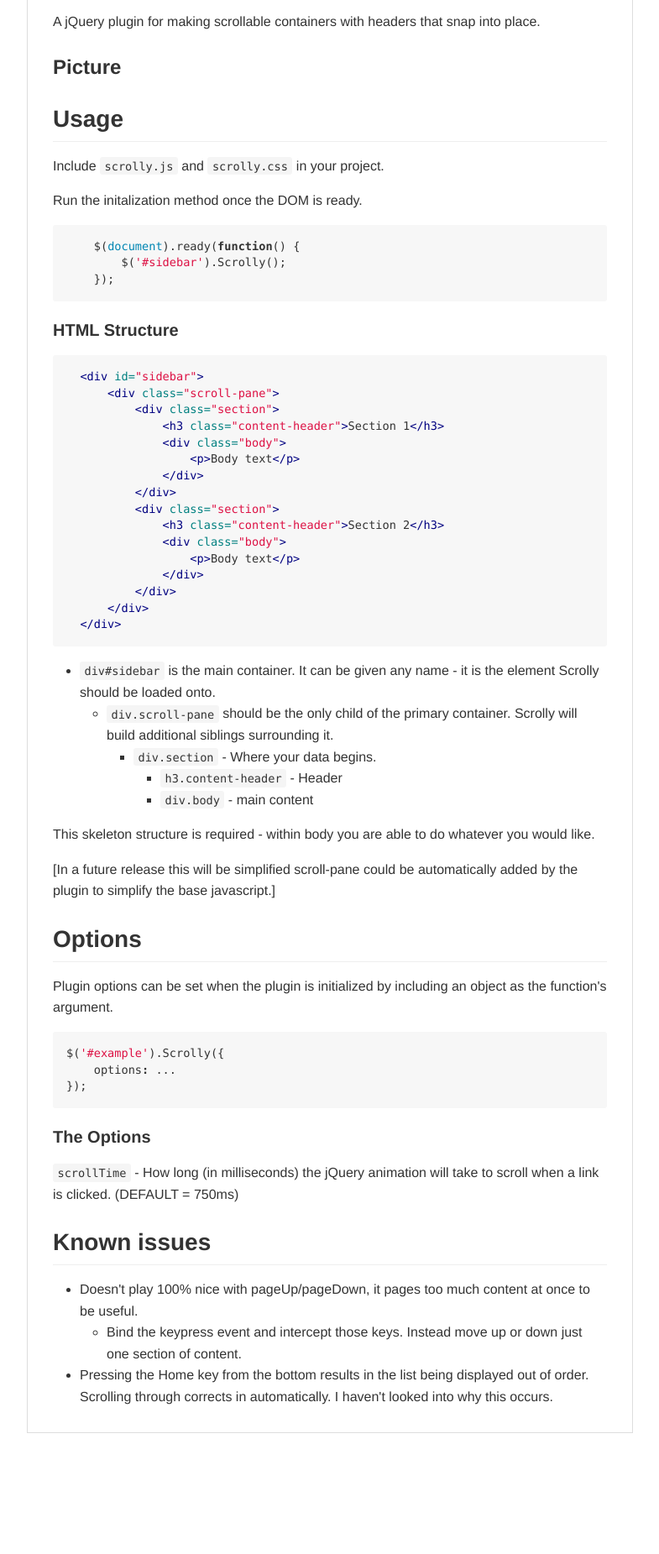
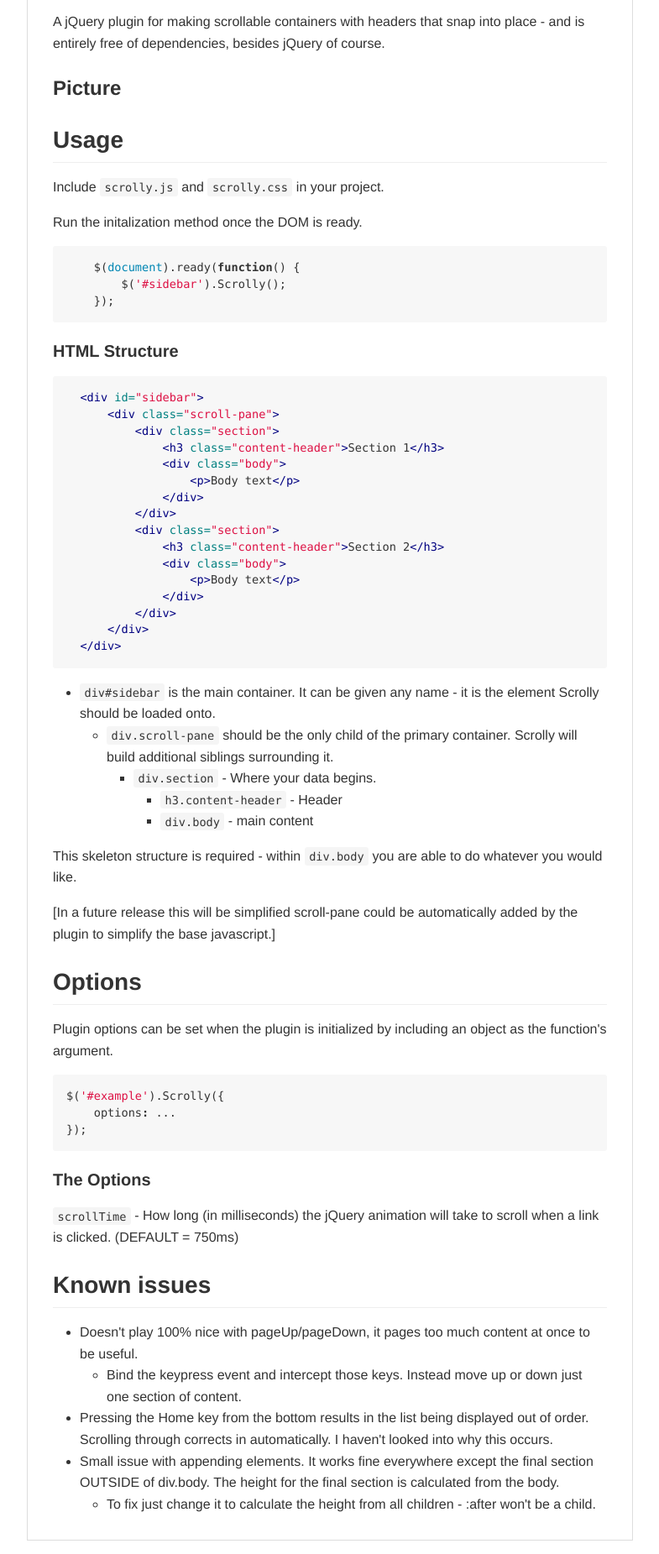
Before and after one commit to n-johnson/scrolly, a plain HTML site: page README.html in a window 1280 px wide. Shown: the part 105-1956 px from the top of the page at 84% size, without its empty margins (247-1032 px from the left). Before the commit the page ends 1828 px from the top, so only its background shows below. Drawn offline with Linux system fonts and the light colour scheme.

Commit message:
Minor changes to readme, removded some console.logs

```diff
--- a/README.html
+++ b/README.html
@@ -791,7 +791,7 @@ body .markdown-body
 </style><title>README</title></head><body><article class="markdown-body"><h1>
 <a name="user-content-scrollyjs" class="anchor" href="#scrollyjs" aria-hidden="true"><span class="octicon octicon-link"></span></a>Scrolly.js</h1>
 
-<p>A jQuery plugin for making scrollable containers with headers that snap into place.</p>
+<p>A jQuery plugin for making scrollable containers with headers that snap into place - and is entirely free of dependencies, besides jQuery of course.</p>
 
 <h3>
 <a name="user-content-picture" class="anchor" href="#picture" aria-hidden="true"><span class="octicon octicon-link"></span></a>Picture</h3>
@@ -852,7 +852,7 @@ body .markdown-body
 </li>
 </ul>
 </li>
-</ul><p>This skeleton structure is required - within body you are able to do whatever you would like.</p>
+</ul><p>This skeleton structure is required - within <code>div.body</code> you are able to do whatever you would like.</p>
 
 <p>[In a future release this will be simplified scroll-pane could be automatically added by the plugin to simplify the base javascript.]</p>
 
@@ -882,4 +882,10 @@ body .markdown-body
 </ul>
 </li>
 <li>Pressing the Home key from the bottom results in the list being displayed out of order. Scrolling through corrects in automatically. I haven't looked into why this occurs.</li>
+<li>Small issue with appending elements. It works fine everywhere except the final section OUTSIDE of div.body. The height for the final section is calculated from the body.
+
+<ul>
+<li>To fix just change it to calculate the height from all children - :after won't be a child.</li>
+</ul>
+</li>
 </ul></article></body></html>
```
Also changed, not shown: js/scrolly.js (+5 -8 lines), 1 other file.
